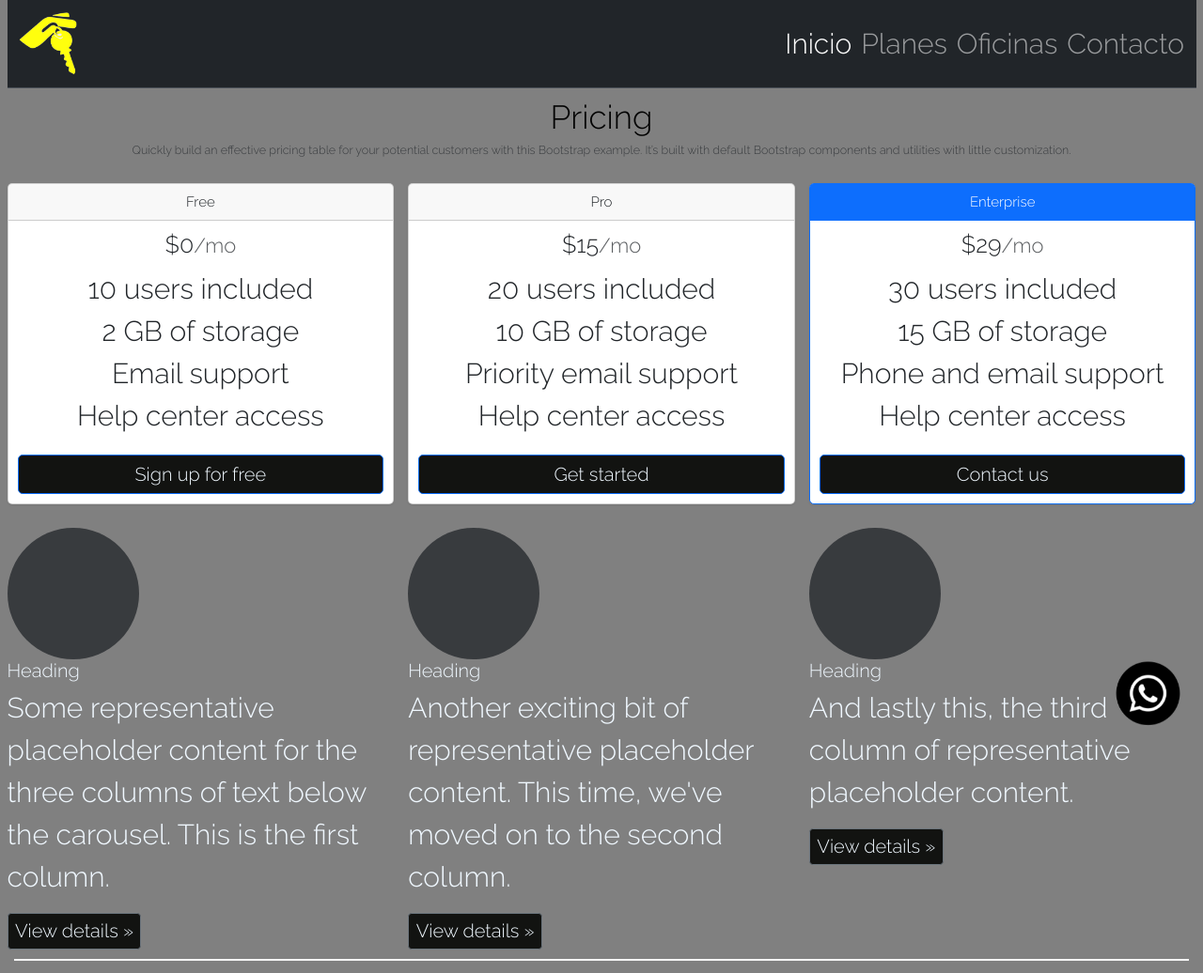
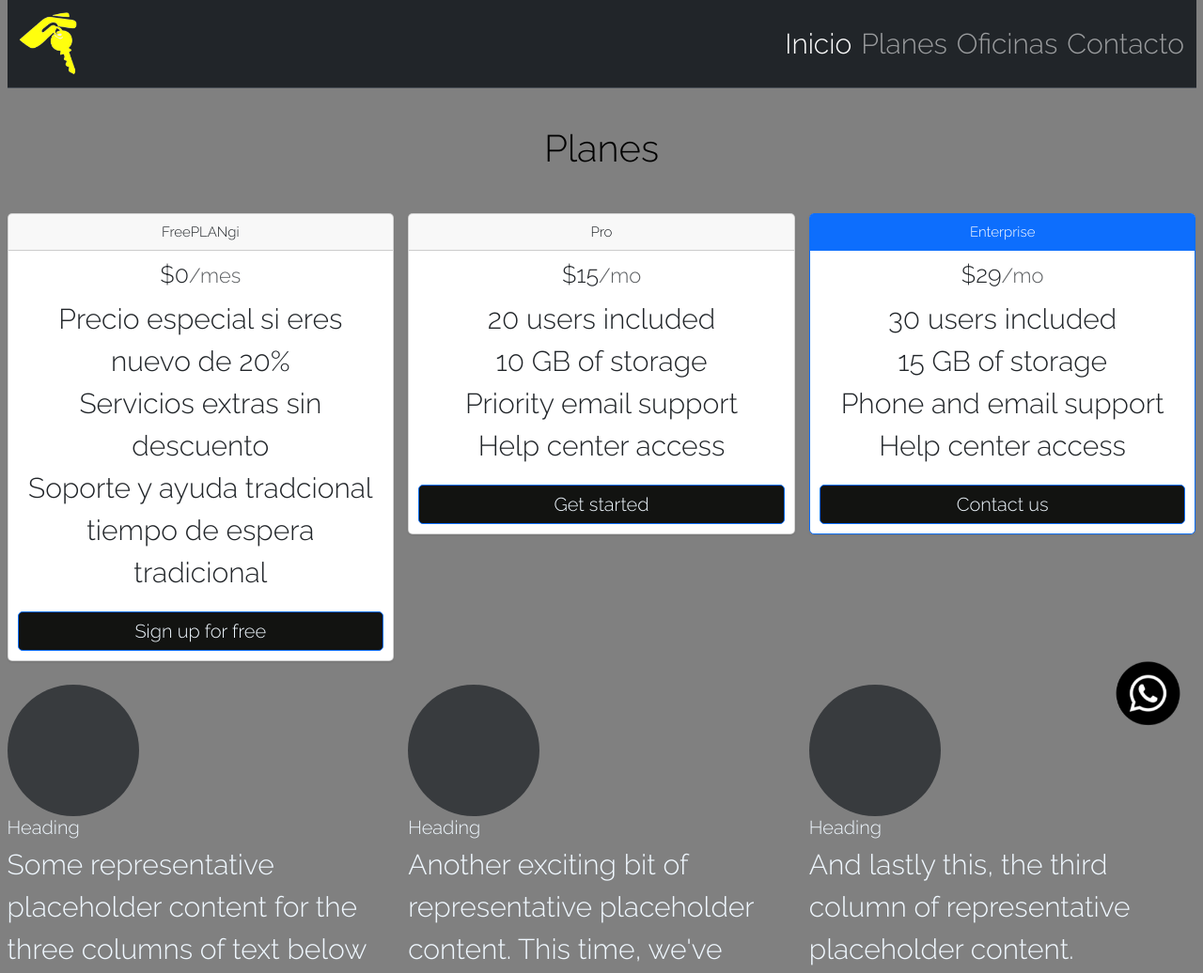
Before and after one commit to JosephPonce/prueba1, a plain HTML site: page planes.html in a window 1280 px wide. Shown: the top 1036 px of the page at 94% size. Drawn offline with nearby package versions, Linux system fonts and the light colour scheme.

Commit message:
aniadiento las tarjetas de los planes

```diff
--- a/planes.html
+++ b/planes.html
@@ -45,26 +45,26 @@
     <!-- end nav -->
     <!-- planes -->
     <div class="pricing-header p-3 pb-md-4 mx-auto text-center">
-        <h1 class="display-4 fw-normal text-body-emphasis">Pricing</h1>
-        <p class="fs-5 text-body-secondary">Quickly build an effective pricing table for your potential customers with
+        <h1 class="display-3 fw-normal text-body-emphasis m-5">Planes</h1>
+        <!-- <p class="fs-5 text-body-secondary">Quickly build an effective pricing table for your potential customers with
             this Bootstrap example. It’s built with default Bootstrap components and utilities with little
-            customization.</p>
+            customization.</p> -->
     </div>
 
-    <div class="row row-cols-1 row-cols-md-3 mb-3 text-center">
+    <section class="row row-cols-1 row-cols-md-3 mb-3 text-center">
         <div class="col">
             <div class="card mb-4 rounded-3 shadow-sm">
                 <div class="card-header py-3">
-                    <h4 class="my-0 fw-normal">Free</h4>
+                    <h4 class="my-0 fw-normal">FreePLANgi</h4>
                 </div>
                 <div class="card-body">
-                    <h1 class="card-title pricing-card-title">$0<small class="text-body-secondary fw-light">/mo</small>
+                    <h1 class="card-title pricing-card-title">$0<small class="text-body-secondary fw-light">/mes</small>
                     </h1>
                     <ul class="list-unstyled mt-3 mb-4">
-                        <li>10 users included</li>
-                        <li>2 GB of storage</li>
-                        <li>Email support</li>
-                        <li>Help center access</li>
+                        <li> Precio especial si eres nuevo de 20%</li>
+                        <li> Servicios extras sin descuento </li>
+                        <li> Soporte y ayuda tradcional </li>
+                        <li> tiempo de espera tradicional </li>
                     </ul>
                     <button type="button" class="w-100 btn btn-lg btn-outline-primary">Sign up for free</button>
                 </div>
@@ -106,7 +106,7 @@
                 </div>
             </div>
         </div>
-    </div>
+    </section>
 
     <div class="row">
         <div class="col-lg-4">
```
